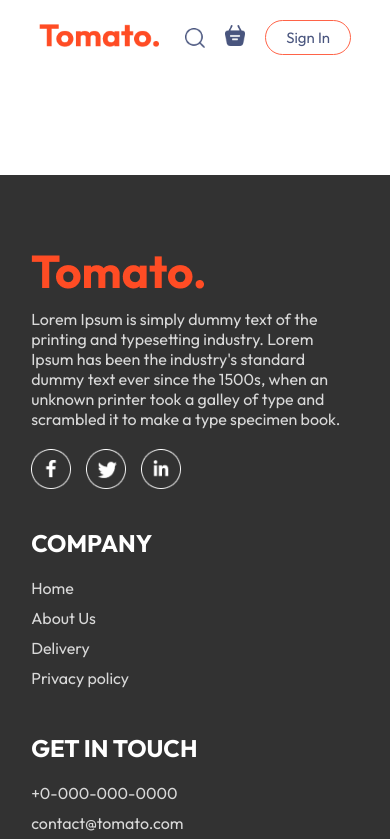
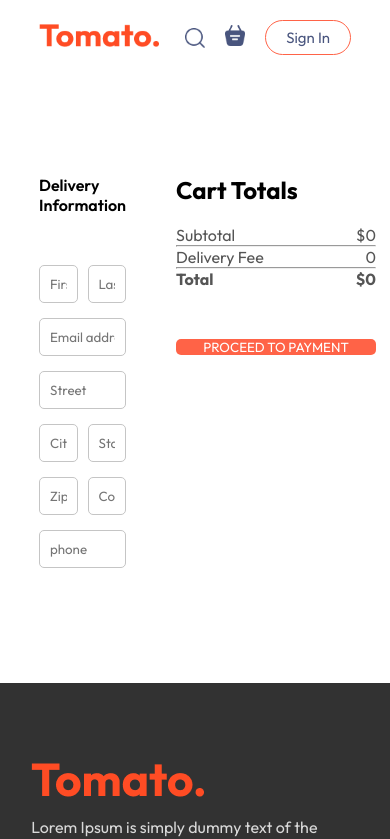
Before and after one commit to mayanksharma2000/Food-Delivery, a React (Vite) app in the folder Frontend/: page /order in a window 390 px wide. Shown: the top 839 px of the page. Built offline with nearby package versions, Linux system fonts and the light colour scheme.

Commit message:
Create Place order Page and make it responsive.

```diff
--- a/Frontend/src/pages/Cart/Cart.jsx
+++ b/Frontend/src/pages/Cart/Cart.jsx
@@ -1,9 +1,13 @@
 import React, { useContext } from "react";
 import "./Cart.css";
 import { StoreContext } from "../../context/StoreContext";
+import { useNavigate } from "react-router-dom";
 
 const Cart = () => {
+
   const { cartItems, food_list, removeFromCart, getTotalCartAmount } = useContext(StoreContext);
+
+  const navigate = useNavigate();
 
   return (
     <div className="cart">
@@ -49,15 +53,15 @@
             <hr/>
             <div className="cart-total-details">
               <p>Delivery Fee</p>
-              <p>{2}</p>
+              <p>{getTotalCartAmount()===0?0:2}</p>
             </div>
             <hr/>
             <div className="cart-total-details">
               <b>Total</b>
-              <b>${getTotalCartAmount()+2}</b>
+              <b>${getTotalCartAmount()===0?0:getTotalCartAmount()+2}</b>
             </div>
           </div>
-          <button>PROCEED TO CHECKOUT</button>
+          <button onClick={()=>navigate('/order')}>PROCEED TO CHECKOUT</button>
         </div>
         <div className="cart-promocode">
           <div>
--- a/Frontend/src/pages/PlaceOrder/PlaceOrder.css
+++ b/Frontend/src/pages/PlaceOrder/PlaceOrder.css
@@ -0,0 +1,39 @@
+.place-order{
+    display: flex;
+    align-items: start;
+    justify-content: space-between;
+    gap: 50px;
+    margin-top: 100px;
+}
+
+.place-order-left{
+    width: 100%;
+    max-width: max(30%,500px);
+}
+.place-order-left .title{
+    font-weight: 600;
+    margin-bottom: 50px;
+}
+
+.place-order-left input{
+    margin-bottom: 15px;
+    width: 100%;
+    padding: 10px;
+    border: 1px solid #c5c5c5;
+    border-radius: 5px;
+    outline-color: tomato;
+}
+
+.place-order-left .multi-fields{
+    display: flex;
+    gap: 10px;
+}
+
+.place-order-right{
+    width: 100%;
+    max-width: max(40%,500px) ;
+}
+
+.place-order .cart-total button{
+    margin-top: 30px;
+}
--- a/Frontend/src/pages/PlaceOrder/PlaceOrder.jsx
+++ b/Frontend/src/pages/PlaceOrder/PlaceOrder.jsx
@@ -1,11 +1,55 @@
-import React from 'react'
-import './PlaceOrder'
+import React, { useContext } from 'react'
+import './PlaceOrder.css'
+import { StoreContext } from '../../context/StoreContext'
 
 const PlaceOrder = () => {
+
+const {getTotalCartAmount} = useContext(StoreContext)
+
   return (
-    <div>
+    <form className='place-order'>
+      <div className="place-order-left">
+        <p className="title">Delivery Information</p>
+        <div className="multi-fields">
+          <input type="text" placeholder='First Name'/>
+          <input type="text" placeholder='Last Name'/>
+        </div>
+        <input type="email" placeholder='Email address'/>
+        <input type="text" placeholder='Street'/>
+        <div className="multi-fields">
+          <input type="text" placeholder='City'/>
+          <input type="text" placeholder='State'/>
+        </div>
+        <div className="multi-fields">
+          <input type="text" placeholder='Zip Code'/>
+          <input type="text" placeholder='Country'/>
+        </div>
+        <input type="text" placeholder='phone' />
+      </div>
+      <div className="place-order-right">
+      <div className="cart-total">
+          <h2>Cart Totals</h2>
+          <div>
+            <div className="cart-total-details">
+              <p>Subtotal</p>
+              <p>${getTotalCartAmount()}</p>
+            </div>
+            <hr/>
+            <div className="cart-total-details">
+              <p>Delivery Fee</p>
+              <p>{getTotalCartAmount()===0?0:2}</p>
+            </div>
+            <hr/>
+            <div className="cart-total-details">
+              <b>Total</b>
+              <b>${getTotalCartAmount()===0?0:getTotalCartAmount()+2}</b>
+            </div>
+          </div>
+          <button>PROCEED TO PAYMENT</button>
+        </div>
 
-    </div>
+      </div>
+    </form>
   )
 }
 
```
